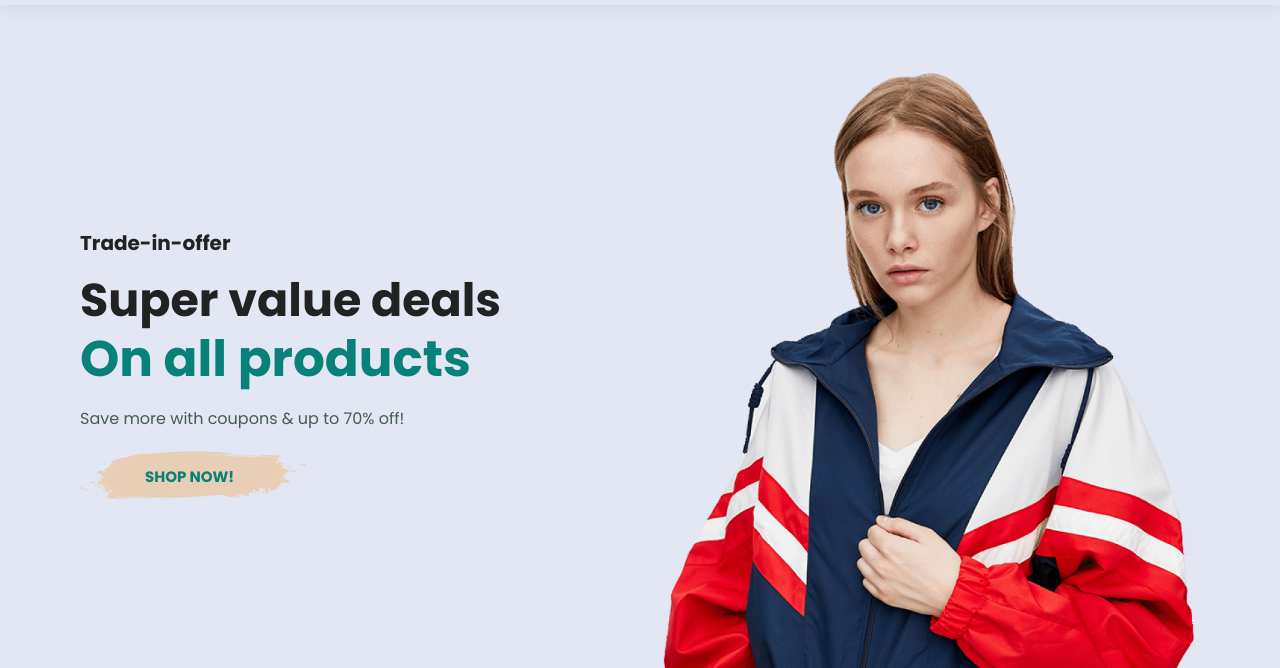
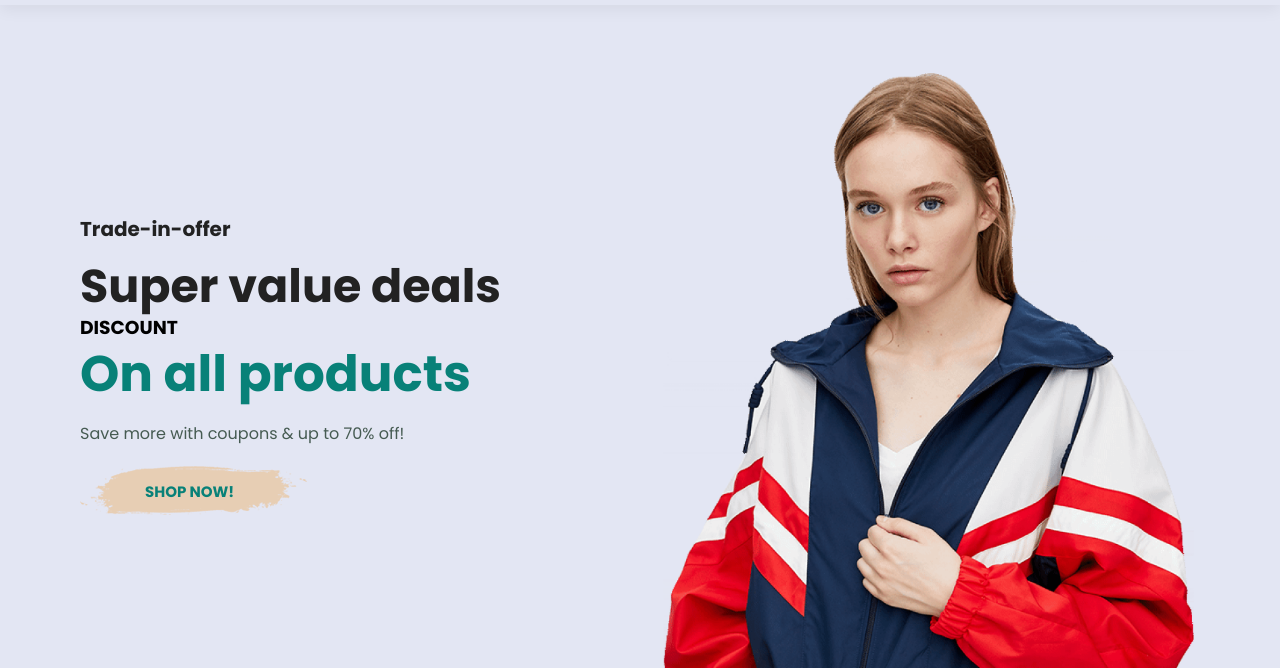
Before and after one commit to andrsginting/project-3, a plain HTML site: page index.html in a window 1280 px wide. Shown: the part 132-800 px from the top of the page. Drawn offline with Linux system fonts and the light colour scheme.

Commit message:
ADD H3 TAG DISCOUNT AT INDEX

```diff
--- a/index.html
+++ b/index.html
@@ -36,6 +36,7 @@
     <section id="hero">
         <h4>Trade-in-offer</h4>
         <h2>Super value deals</h2>
+        <h3>DISCOUNT</h3>
         <h1>On all products</h1>
         <p>Save more with coupons & up to 70% off!</p>
         <button>SHOP NOW!</button>
```
